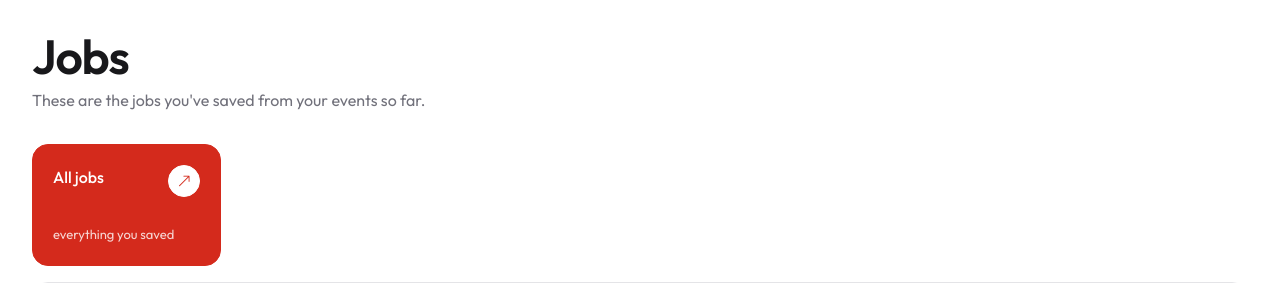
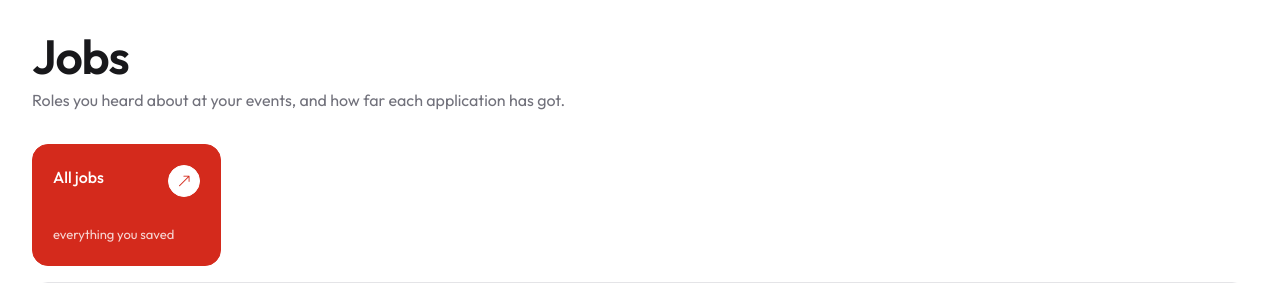
Before and after one commit to Osayuki04/Events, a PHP site: the page made by templates/jobs.twig in a window 1280 px wide. Shown: the part 61-344 px from the top of the page. Run offline with PHP 8.4, Linux system fonts and the light colour scheme; the template is opened without the code that fills it, so the values that code supplies are empty; style sheets or scripts are compiled from the project's sources; some libraries are stand-ins or nearby versions.

Commit message:
Describe application progress in the jobs page introduction

```diff
--- a/templates/jobs.twig
+++ b/templates/jobs.twig
@@ -7,7 +7,7 @@
 {% block content %}
     <div class="mb-8">
         <h1 class="text-4xl font-semibold tracking-tight sm:text-5xl">Jobs</h1>
-        <p class="mt-2 text-zinc-500">These are the jobs you've saved from your events so far.</p>
+        <p class="mt-2 text-zinc-500">Roles you heard about at your events, and how far each application has got.</p>
     </div>
 
     {# Stat cards. Clicking one filters the jobs (Ajax, see app.js). The selected card turns red. #}
```
